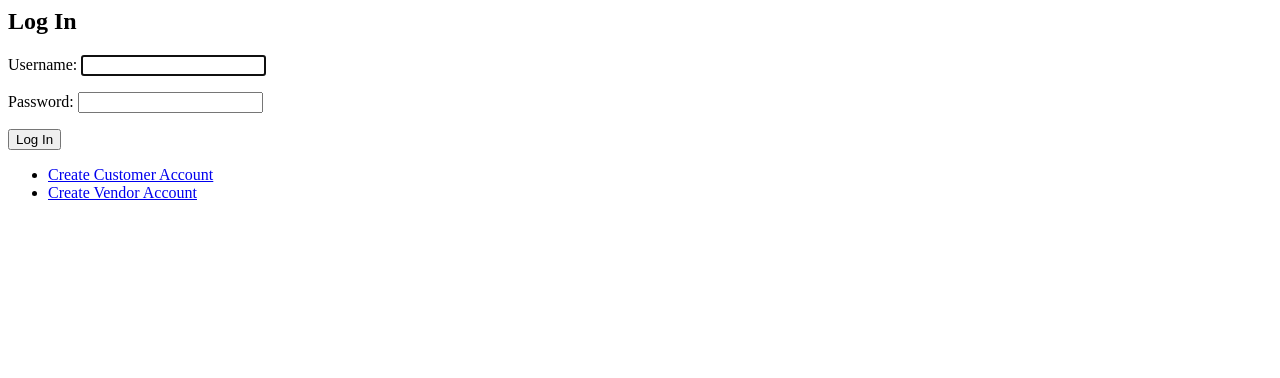
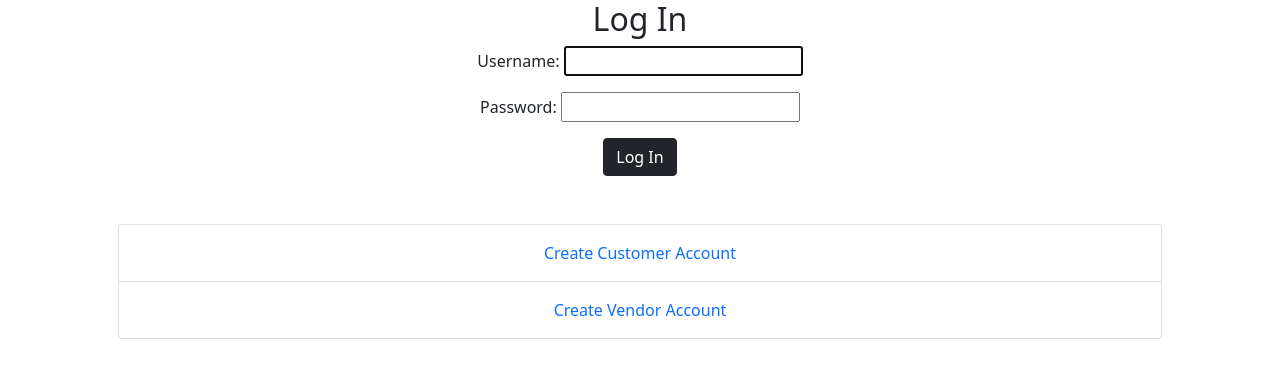
Before and after one commit to SethCram/Best-Buy-Search-Project, a Django app: page /BestBuySearch/login/ in a window 1280 px wide. Shown: the top 378 px of the page. Run offline with Django 4.2, Linux system fonts and the light colour scheme.

Commit message:
Setting up registration templates

```diff
--- /dev/null
+++ b/mysite/templates/registration/base.html
@@ -0,0 +1,22 @@
+<!DOCTYPE html>
+<html>
+<head>
+{% block head %}
+	<title>
+	{% block title %}
+	{% endblock %}
+	</title>
+
+
+	<link href="https://cdn.jsdelivr.net/npm/bootstrap@5.1.3/dist/css/bootstrap.min.css" rel="stylesheet" integrity="sha384-1BmE4kWBq78iYhFldvKuhfTAU6auU8tT94WrHftjDbrCEXSU1oBoqyl2QvZ6jIW3" crossorigin="anonymous">
+
+
+{% endblock %}
+</head>
+
+{% block body %}
+	{% block content%}
+	{% endblock %}
+	<script src="https://cdn.jsdelivr.net/npm/bootstrap@5.1.3/dist/js/bootstrap.bundle.min.js" integrity="sha384-ka7Sk0Gln4gmtz2MlQnikT1wXgYsOg+OMhuP+IlRH9sENBO0LRn5q+8nbTov4+1p" crossorigin="anonymous"></script>
+{% endblock %}
+</html>
--- a/mysite/templates/registration/login.html
+++ b/mysite/templates/registration/login.html
@@ -1,16 +1,25 @@
 <!-- templates/registration/login.html -->
+
+{% extends "registration/base.html" %}
+
+{% block content %}
+<div align="center">
 <h2>Log In</h2>
 <form method="post">
   {% csrf_token %}
   {{ form.as_p }}
-  <button type="submit">Log In</button>
+  <button type="submit" class="btn btn-dark">Log In</button>
 </form>
 
-<div class="container px-4 px-lg-5 my-5">
+<div class="container-sm px-4 px-lg-5 my-5">
 	<div class="text-center text-white">
-		<ul class="navbar-nav me-auto mb-2 mb-lg-0 ms-lg-4">
-			<li class="nav-item"><a class="nav-link" href="{% url 'BestBuySearch:customer_signup' %}">Create Customer Account</a></li>
-			<li class="nav-item"><a class="nav-link" href="{% url 'BestBuySearch:vendor_signup' %}">Create Vendor Account</a></li>
+		<ul class="list-group">
+			<li type="button" class="list-group-item  list-group-item-action">
+				<a class="nav-link" href="{% url 'BestBuySearch:customer_signup' %}">Create Customer Account</a></li>
+			<li type="button" class="list-group-item  list-group-item-action">
+				<a class="nav-link" href="{% url 'BestBuySearch:vendor_signup' %}">Create Vendor Account</a></li>
 		</ul>
 	</div>
 </div>
+</div>
+{% endblock %}
```
